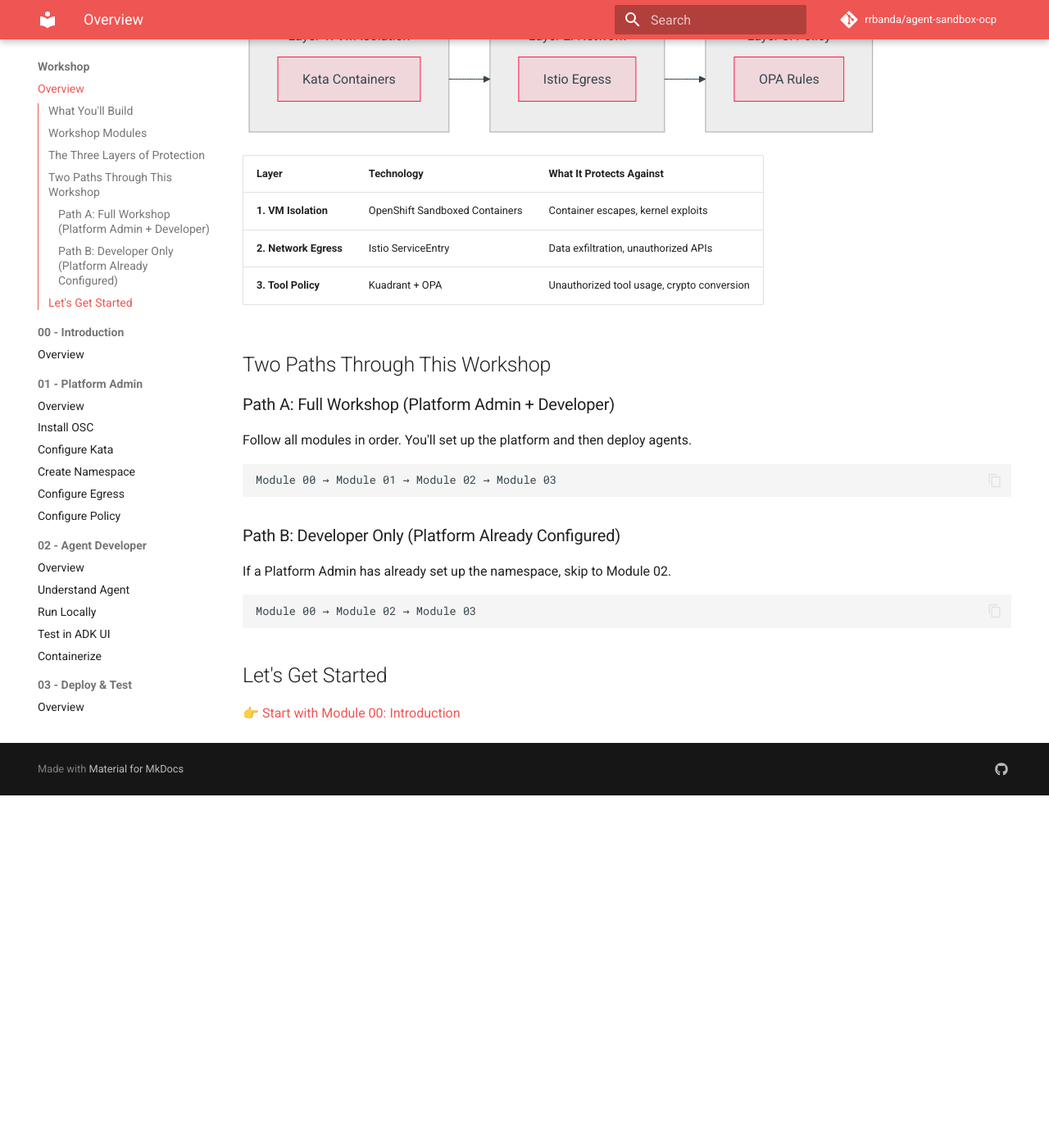
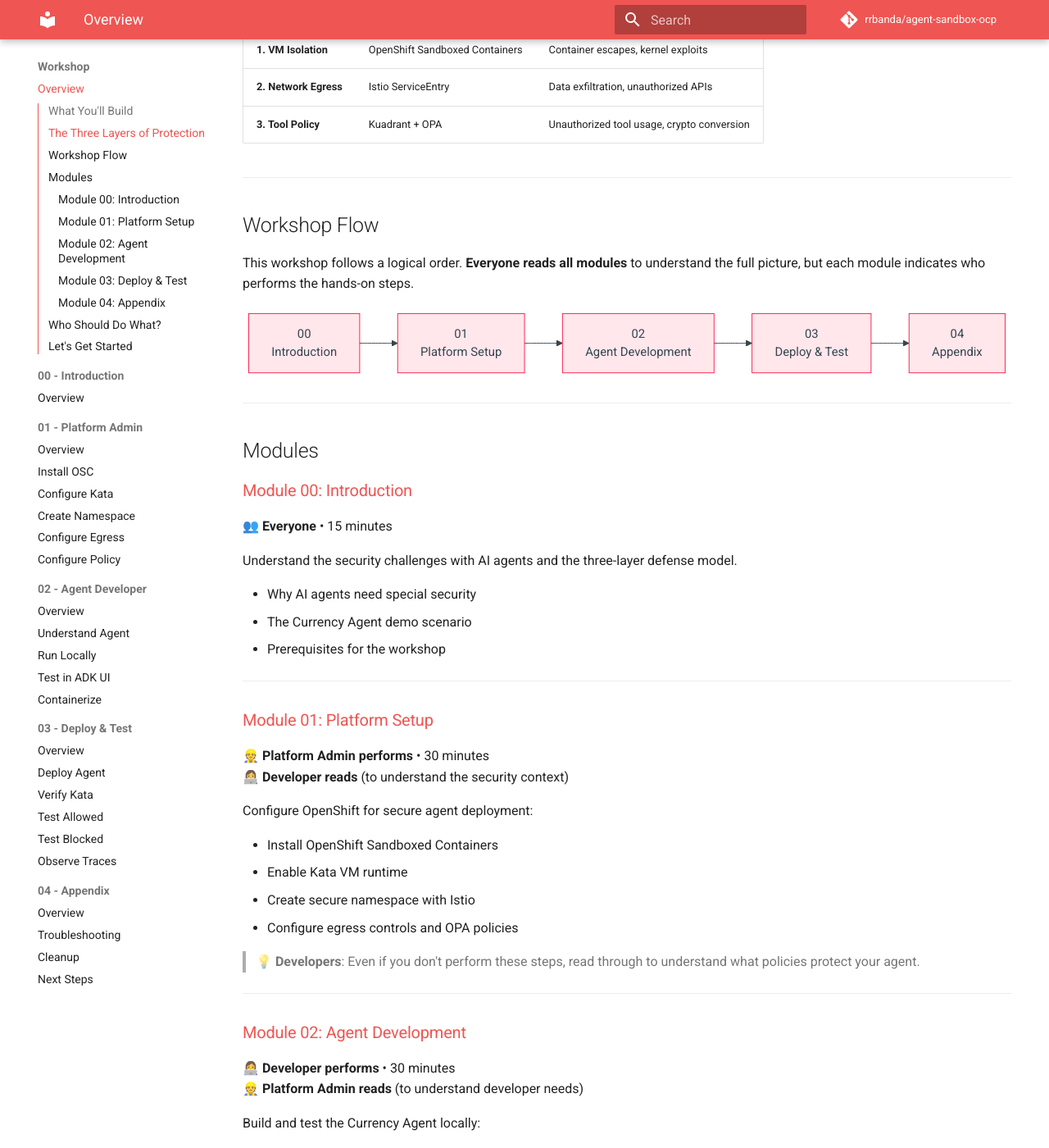
Before and after one commit to rrbanda/agent-sandbox-ocp, an MkDocs documentation site: the page built from docs/workshop/index.md, in a window 1280 px wide and 1400 px high, scrolled down 843 px. Shown: the whole window at 82% size. Built offline with MkDocs 1.6.1 and Material for MkDocs 9.7.7, drawn with Linux system fonts in a browser that asks for light colours; comment, search, counter and statistics services are not loaded; before the commit the page ends 1813 px from its top, so only the background shows below that; some of the changed text lies outside the part shown.

Commit message:
Restructure workshop: single linear flow for all personas
- Remove confusing Path A / Path B options
- Single flow where everyone reads all modules
- Clear indication of who performs vs reads each module
- Added 'Who Should Do What?' table for clarity
- Each persona understands the full picture

````diff
--- a/docs/workshop/index.md
+++ b/docs/workshop/index.md
@@ -2,23 +2,17 @@
 
 A hands-on workshop for securing AI agents with VM isolation, network control, and policy enforcement.
 
+**Duration**: ~2 hours
+**Level**: Intermediate
+
 ## What You'll Build
 
 A **Currency Conversion Agent** that:
-- Converts between fiat currencies (USD, EUR, GBP, JPY)
-- Is blocked from cryptocurrency conversions (BTC, ETH, DOGE)
-- Runs in an isolated VM (Kata Containers)
-- Can only reach approved external APIs
 
-## Workshop Modules
-
-| Module | Persona | Duration | Description |
-|--------|---------|----------|-------------|
-| [00 - Introduction](00-introduction/index.md) | Everyone | 15 min | Architecture and prerequisites |
-| [01 - Platform Setup](01-platform-admin/index.md) | Platform Admin | 30 min | Configure secure agent namespace |
-| [02 - Agent Development](02-agent-developer/index.md) | Agent Developer | 30 min | Build and test locally |
-| [03 - Deploy & Test](03-deploy-and-test/index.md) | Both | 30 min | Deploy and verify security |
-| [04 - Appendix](04-appendix/index.md) | Reference | - | Troubleshooting and cleanup |
+- ✅ Converts between fiat currencies (USD, EUR, GBP, JPY)
+- ❌ Is blocked from cryptocurrency conversions (BTC, ETH, DOGE)
+- 🔒 Runs in an isolated VM (Kata Containers)
+- 🌐 Can only reach approved external APIs
 
 ## The Three Layers of Protection
 
@@ -43,23 +37,96 @@
 | **2. Network Egress** | Istio ServiceEntry | Data exfiltration, unauthorized APIs |
 | **3. Tool Policy** | Kuadrant + OPA | Unauthorized tool usage, crypto conversion |
 
-## Two Paths Through This Workshop
+---
 
-### Path A: Full Workshop (Platform Admin + Developer)
+## Workshop Flow
 
-Follow all modules in order. You'll set up the platform and then deploy agents.
+This workshop follows a logical order. **Everyone reads all modules** to understand the full picture, but each module indicates who performs the hands-on steps.
 
-```
-Module 00 → Module 01 → Module 02 → Module 03
+```mermaid
+flowchart LR
+    A["00<br/>Introduction"] --> B["01<br/>Platform Setup"]
+    B --> C["02<br/>Agent Development"]
+    C --> D["03<br/>Deploy & Test"]
+    D --> E["04<br/>Appendix"]
 ```
 
-### Path B: Developer Only (Platform Already Configured)
+---
 
-If a Platform Admin has already set up the namespace, skip to Module 02.
+## Modules
 
-```
-Module 00 → Module 02 → Module 03
-```
+### [Module 00: Introduction](00-introduction/index.md)
+**👥 Everyone** • 15 minutes
+
+Understand the security challenges with AI agents and the three-layer defense model.
+
+- Why AI agents need special security
+- The Currency Agent demo scenario
+- Prerequisites for the workshop
+
+---
+
+### [Module 01: Platform Setup](01-platform-admin/index.md)
+**👷 Platform Admin performs** • 30 minutes
+**👩‍💻 Developer reads** (to understand the security context)
+
+Configure OpenShift for secure agent deployment:
+
+- Install OpenShift Sandboxed Containers
+- Enable Kata VM runtime
+- Create secure namespace with Istio
+- Configure egress controls and OPA policies
+
+> 💡 **Developers**: Even if you don't perform these steps, read through to understand what policies protect your agent.
+
+---
+
+### [Module 02: Agent Development](02-agent-developer/index.md)
+**👩‍💻 Developer performs** • 30 minutes
+**👷 Platform Admin reads** (to understand developer needs)
+
+Build and test the Currency Agent locally:
+
+- Understand the agent code (Google ADK)
+- Run locally with `adk web`
+- Test in the ADK Web UI
+- Prepare for containerization
+
+> 💡 **Platform Admins**: Understanding how developers build agents helps you configure better policies.
+
+---
+
+### [Module 03: Deploy & Test](03-deploy-and-test/index.md)
+**👥 Both personas** • 30 minutes
+
+Deploy the agent to OpenShift and verify all security layers:
+
+- Deploy the Agent CR
+- Verify VM isolation (Kata)
+- Test allowed requests (USD → EUR)
+- Test blocked requests (USD → BTC)
+- Observe traces and logs
+
+---
+
+### [Module 04: Appendix](04-appendix/index.md)
+**📚 Reference**
+
+- Troubleshooting common issues
+- Cleanup instructions
+- Next steps and resources
+
+---
+
+## Who Should Do What?
+
+| Your Role | Module 00 | Module 01 | Module 02 | Module 03 | Module 04 |
+|-----------|-----------|-----------|-----------|-----------|-----------|
+| **Solo Learner** | ✅ Do | ✅ Do | ✅ Do | ✅ Do | Reference |
+| **Platform Admin** | ✅ Do | ✅ Do | 📖 Read | ✅ Do | Reference |
+| **Agent Developer** | ✅ Do | 📖 Read | ✅ Do | ✅ Do | Reference |
+
+---
 
 ## Let's Get Started
 
````
Also changed, not shown: docs/index.md (+11 -9 lines).
